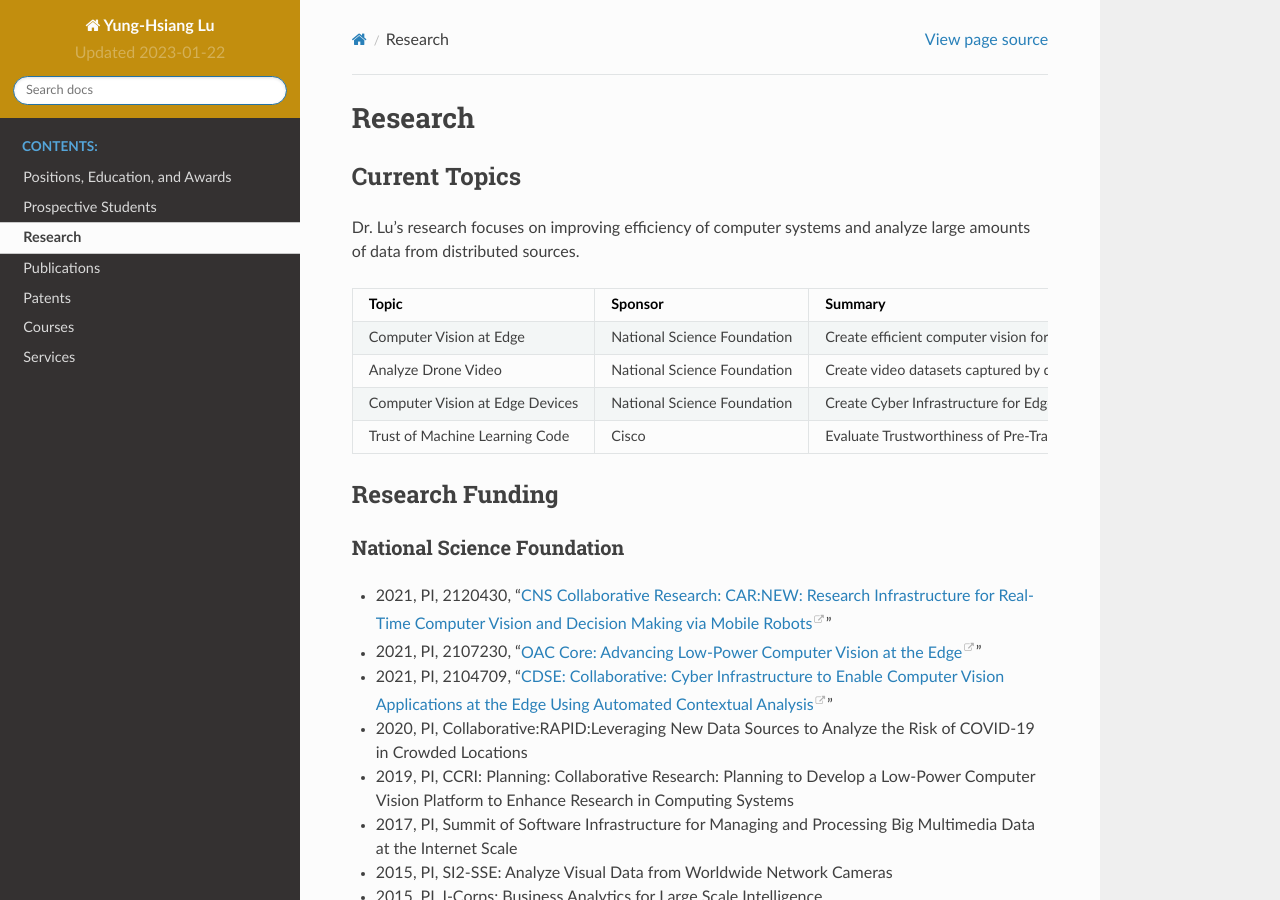
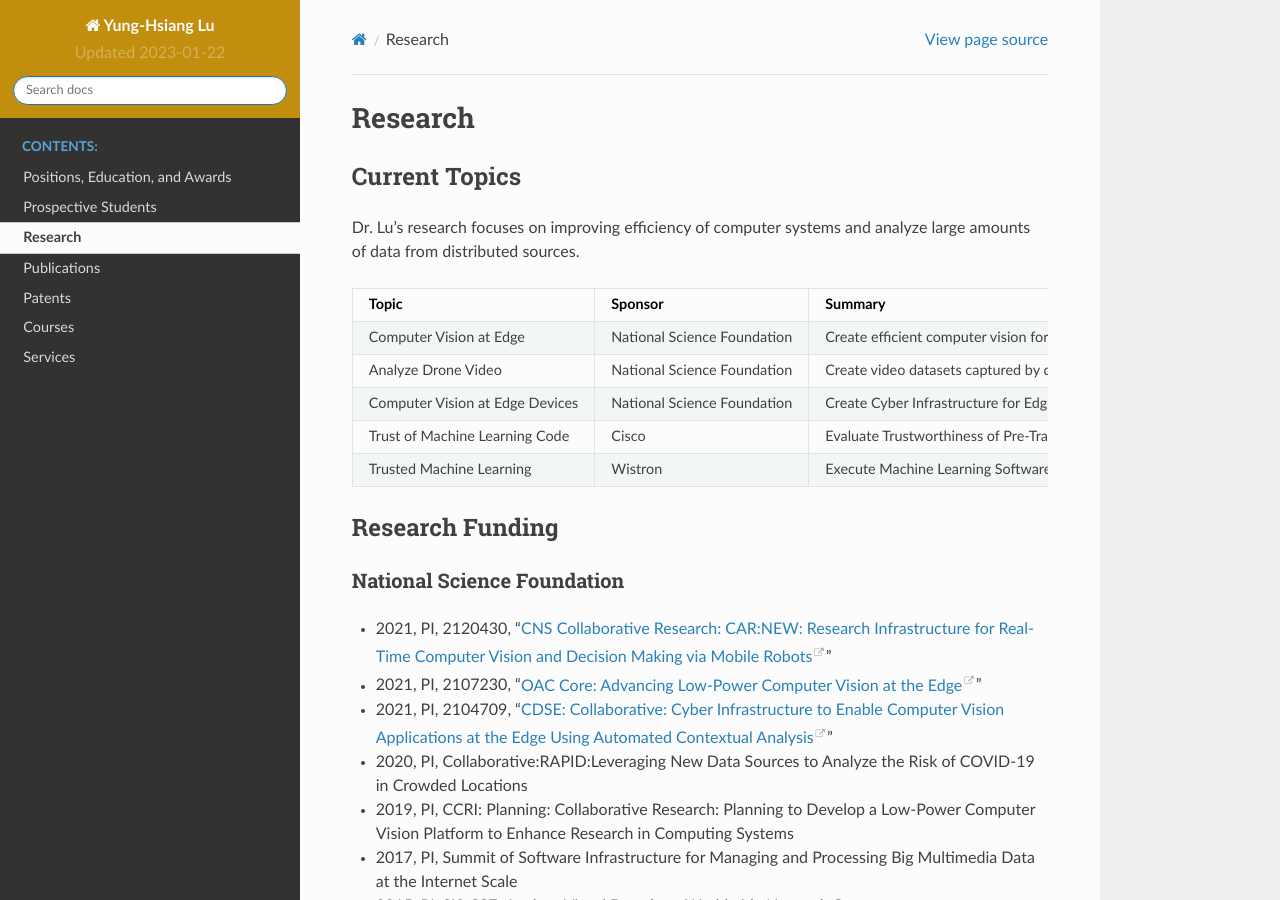
Before and after one commit to luyunghsiang/yhluweb, a Sphinx documentation site: the page built from source/research.rst, in a window 1280 px wide and 900 px high. Built offline with Sphinx 7.4.7 and the Read the Docs theme 2.0.0, drawn with Linux system fonts in a browser that asks for light colours.

Commit message:
add another sponsor

```diff
--- a/source/research.rst
+++ b/source/research.rst
@@ -19,6 +19,8 @@ and analyze large amounts of data from distributed sources.
 | Computer Vision at Edge Devices | National Science Foundation | Create Cyber Infrastructure for Edge Computing              |
 +---------------------------------+-----------------------------+-------------------------------------------------------------+
 | Trust of Machine Learning Code  | Cisco                       | Evaluate Trustworthiness of Pre-Trained Neural Networks     |
++---------------------------------+-----------------------------+-------------------------------------------------------------+
+| Trusted Machine Learning        | Wistron                     | Execute Machine Learning Software on Trusted Environment    |
 +---------------------------------+-----------------------------+-------------------------------------------------------------+
 
 Research Funding
```
